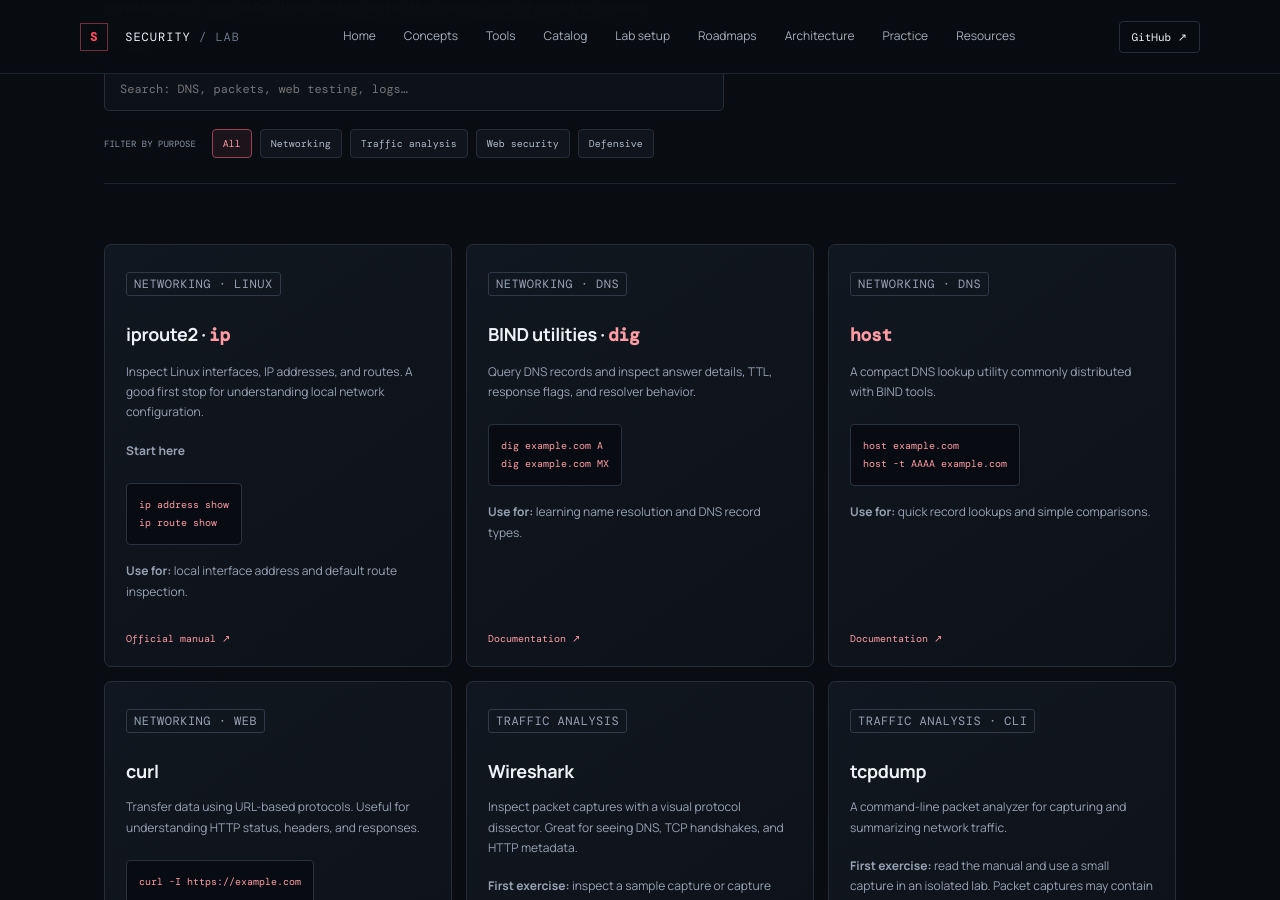
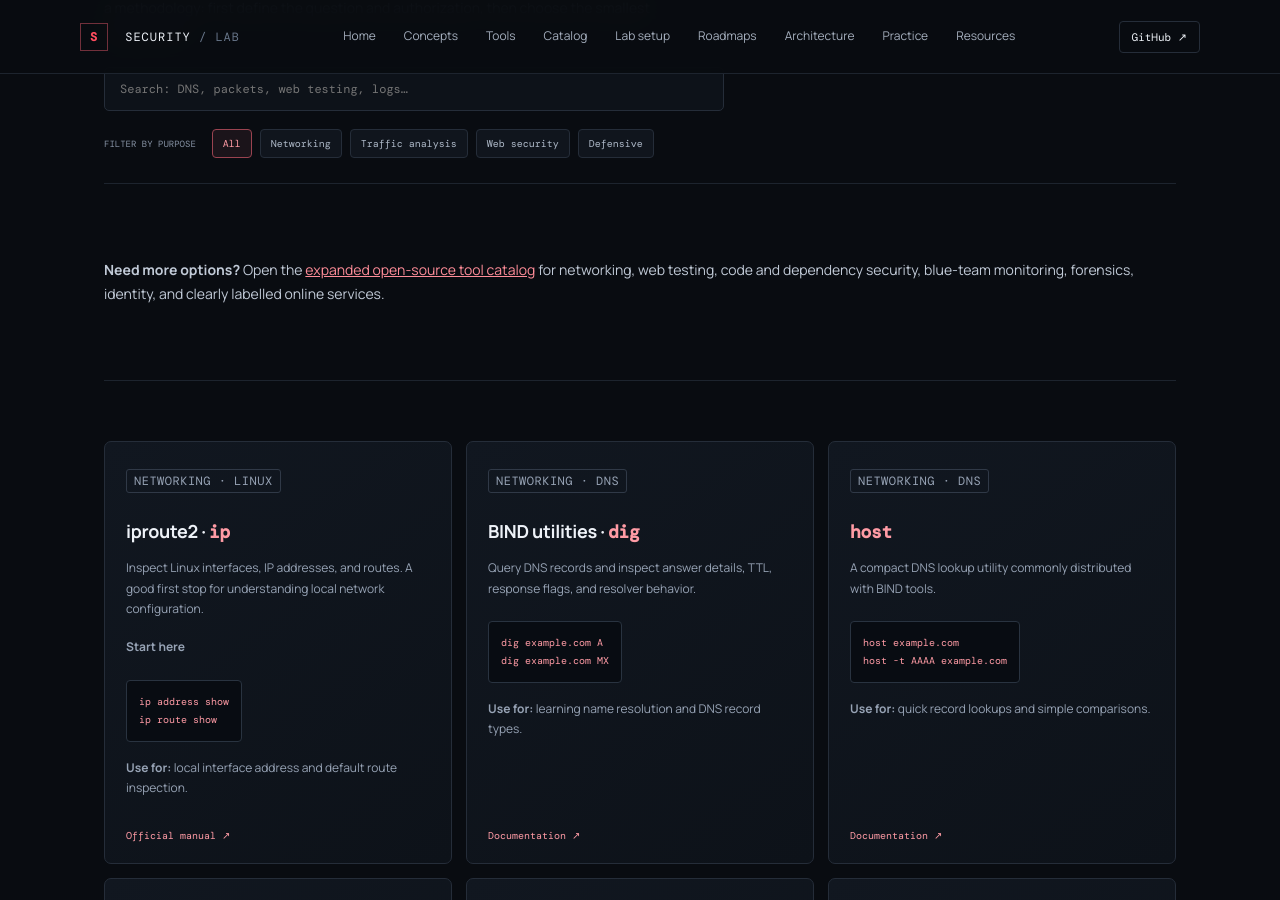
Before and after one commit to Learning-No/Cybersecurity-Learning-Lab, a Jekyll site: the page built from tools/index.md, in a window 1280 px wide and 900 px high, scrolled down 388 px. Built offline with Jekyll 4.4.1, drawn with Linux system fonts in a browser that asks for light colours.

Commit message:
Link the task-based directory to the expanded tool catalog

```diff
--- a/tools/index.md
+++ b/tools/index.md
@@ -5,6 +5,7 @@ description: A task-based directory of open-source networking, packet analysis,
 permalink: /tools/
 ---
 <section class="hub-hero"><p class="eyebrow">OPEN SOURCE · TASK-BASED DIRECTORY</p><h1>Choose the right tool, <em>understand the result.</em></h1><p class="lead">This library prioritizes open-source tools and their official documentation. A tool is not a methodology: first define the question and authorization, then choose the smallest suitable tool.</p><div class="hub-search"><input id="tool-search" type="search" placeholder="Search: DNS, packets, web testing, logs…" aria-label="Search tools"></div><div class="filter-row"><span>FILTER BY PURPOSE</span><button type="button" data-filter="all" class="filter-chip active">All</button><button type="button" data-filter="network" class="filter-chip">Networking</button><button type="button" data-filter="traffic" class="filter-chip">Traffic analysis</button><button type="button" data-filter="web" class="filter-chip">Web security</button><button type="button" data-filter="defense" class="filter-chip">Defensive</button></div></section>
+<section class="section prose"><p><strong>Need more options?</strong> Open the <a href="{{ '/tools/catalog/' | relative_url }}">expanded open-source tool catalog</a> for networking, web testing, code and dependency security, blue-team monitoring, forensics, identity, and clearly labelled online services.</p></section>
 <section class="section"><div class="hub-grid" id="tool-grid">
 <article class="hub-card tool-entry" data-category="network" data-search="iproute2 ip linux interface local address routing table"><p class="tag">NETWORKING · LINUX</p><h2>iproute2 · <code>ip</code></h2><p>Inspect Linux interfaces, IP addresses, and routes. A good first stop for understanding local network configuration.</p><p><b>Start here</b></p><pre><code>ip address show
 ip route show</code></pre><p><b>Use for:</b> local interface address and default route inspection.</p><a class="card-link" href="https://man7.org/linux/man-pages/man8/ip.8.html" target="_blank" rel="noopener">Official manual ↗</a></article>
```
